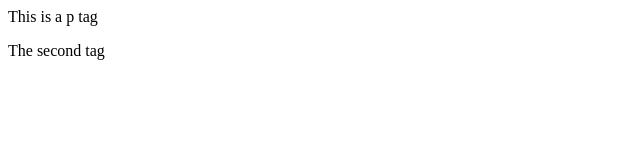
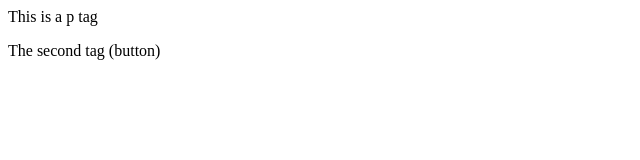
Before and after one commit to SomanAnshuman/localrepo, a plain HTML site: page index.html in a window 1280 px wide. Shown: the full height of the page, 0-640 px from the left. Drawn offline with Linux system fonts and the light colour scheme.

Commit message:
add button

```diff
--- a/index.html
+++ b/index.html
@@ -1,2 +1,2 @@
 <p>This is a p tag</p>
-<p>The second tag</p>
+<p>The second tag (button)</p>
```
